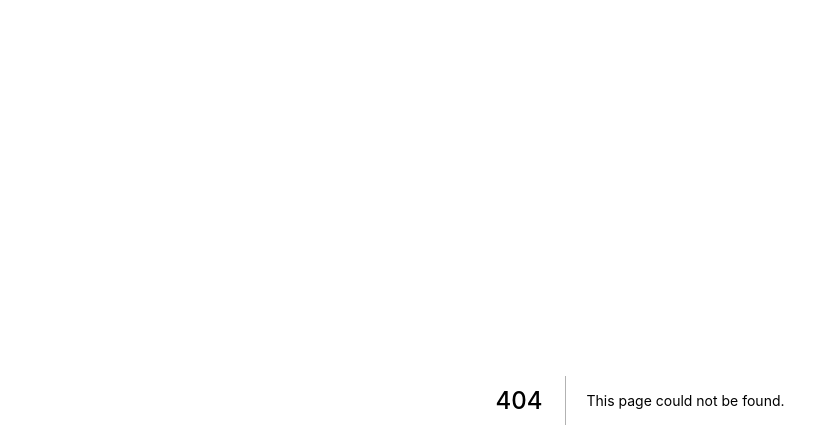
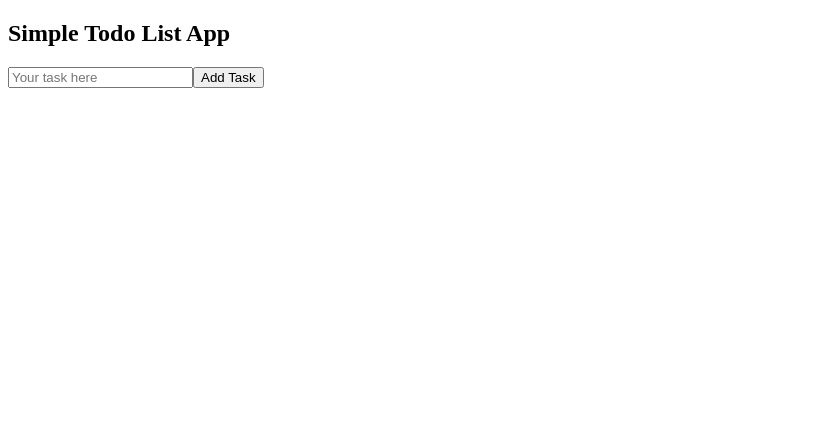
Before and after one commit to Kingdageek/TodoNext, a Next.js app: page /TodoForm in a window 1280 px wide. Before the commit this address had no page. Shown: the top 448 px of the page, without its empty margins (0-839 px from the left). Built offline with nearby package versions, Linux system fonts and the light colour scheme.

Commit message:
Created TodoForm Component that displays Form to accept todos

```diff
--- /dev/null
+++ b/pages/TodoForm.js
@@ -0,0 +1,16 @@
+class TodoForm extends React.Component
+{
+     render () {
+         return (
+             <div>
+                 <h2>Simple Todo List App</h2>
+                 <form onSubmit={this.props.addTodo}>
+                     <input type="text" placeholder="Your task here" onChange={this.props.changeTodo}/>
+                     <input type="submit" value="Add Task"/>
+                 </form>
+             </div>
+         )
+     }
+}
+
+export default TodoForm;
```
